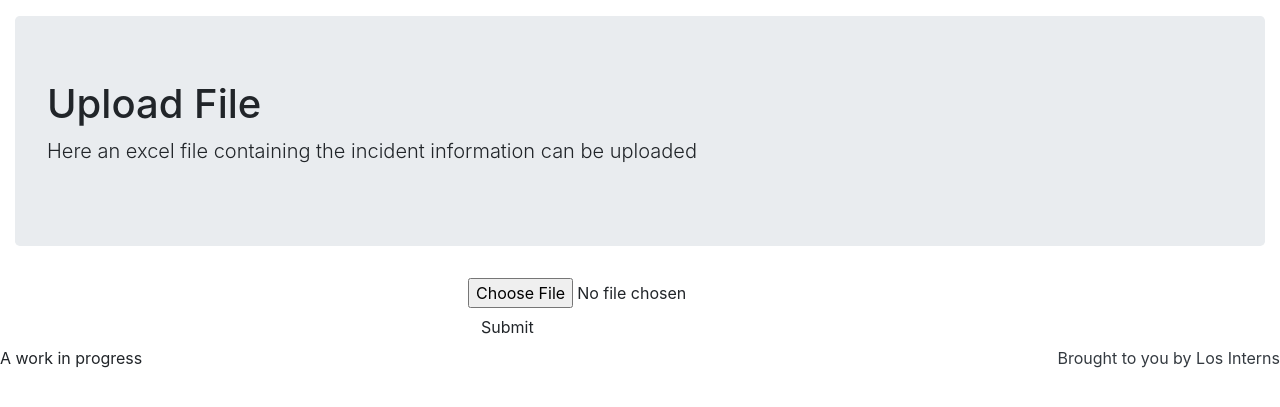
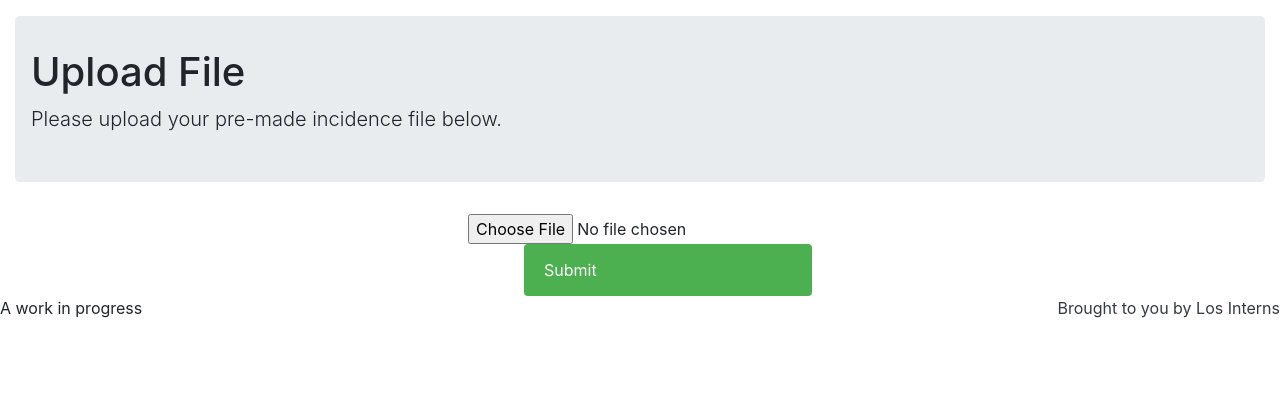
Before and after one commit to blancafs/BootstrapIncidences, a Flask app: page /upload_form in a window 1280 px wide. Shown: the part 64-471 px from the top of the page. Run offline with Flask 2, Linux system fonts and the light colour scheme; parts of the project's set-up code (start-up, migrations or seed data) failed here and were passed over; some libraries are stand-ins or nearby versions.

Commit message:
design changes

```diff
--- a/main.py
+++ b/main.py
@@ -9,7 +9,7 @@ import os
 import pandas as pd
 from flask import Flask, render_template, flash, request, redirect, url_for, session
 from werkzeug.utils import secure_filename
-from lib.forms import WebForm, SignInForm
+from lib.forms import WebForm
 from lib.configurator import USER_DATABASE_PATH
 
 # Vars
--- a/templates/get_info.html
+++ b/templates/get_info.html
@@ -100,10 +100,12 @@ input[type=submit]:hover {
   <div class="row">
 
     <div class="col-sm-6">
-      <div class="container-norm h-100">
+      <div class="container-norm">
         <div class="d-flex float-left float-vertical-align h-100">
           <h1>Incidence {{ form.id }}</h1>
         </div>
+          <br>
+          <br>
         <div class="d-flex float-left float-vertical-align h-100">
           <h5>Relevant information is shown below.</h5>
         </div>
--- a/templates/upload_form.html
+++ b/templates/upload_form.html
@@ -2,17 +2,58 @@
 
 {% block content %}
 
-<div class="container-fluid">
-    <div class="jumbotron">
+<head>
+    <style>
+        .container-fluid-personal {
+          width: 100%;
+          height: 5%;
+          padding-right: 15px;
+          padding-left: 15px;
+          margin-right: auto;
+          margin-left: auto;
+        }
+
+        .jumbotron-personal {
+          padding: 2rem 1rem;
+          margin-bottom: 2rem;
+          background-color: #e9ecef;
+          border-radius: 0.3rem;
+        }
+
+        input[type=submit-upload] {
+          background-color: #4CAF50;
+          color: white;
+          padding: 14px 20px;
+          border: none;
+          border-radius: 4px;
+          cursor: pointer;
+          float: right;
+        }
+
+        input[type=submit]:hover {
+          background-color: #45a049;
+        }
+
+        /* Responsive layout - when the screen is less than 600px wide, make the two columns stack on top of each other instead of next to each other */
+        @media screen and (max-width: 600px) {
+          .col-25, .col-75, input[type=submit] {
+            width: 100%;
+            margin-top: 0;
+          }
+        }
+    </style>
+</head>
+<div class="container-fluid-personal">
+    <div class="jumbotron-personal">
         <h1>Upload File</h1>
-        <p class="lead"> Here an excel file containing the incident information can be uploaded</p>
+        <p class="lead"> Please upload your pre-made incidence file below.</p>
     </div>
     <div class="row align-items-center justify-content-center">
       <form action="{{ url_for('uploadFile') }}" method="post" novalidate enctype="multipart/form-data">
         <div class="file-upload-wrapper">
           <input type="file" id="input-file-now-custom-1" class="file-upload" name="file"/>
         </div>
-      <button type="submit" class="btn btn-default">Submit</button>
+      <input type="submit-upload" value="Submit" />
     </form>
   </div>
 </div>
```
Also changed, not shown: templates/aim_info.html (+28 -2 lines), templates/fill_incidence.html (+25 -5 lines).
